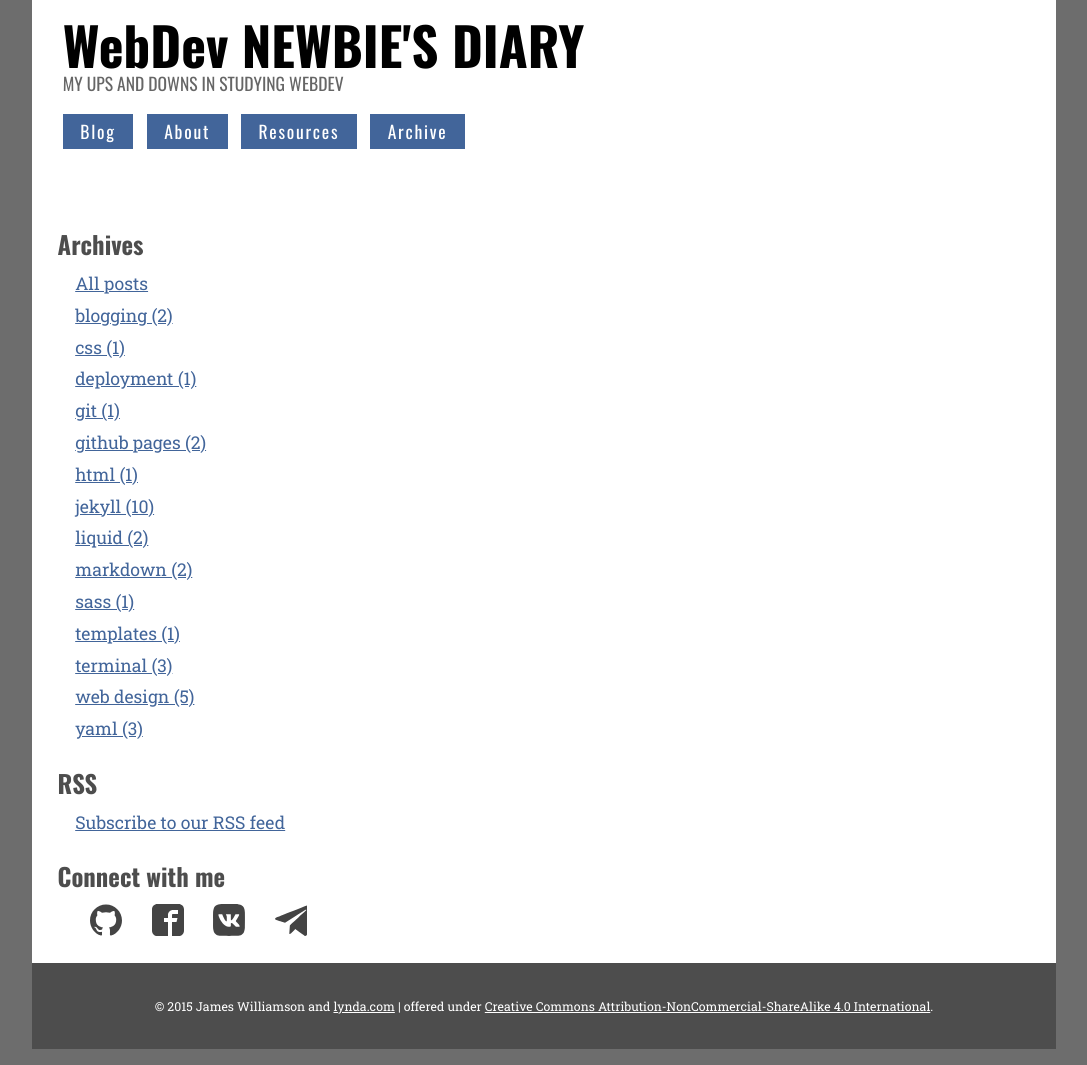
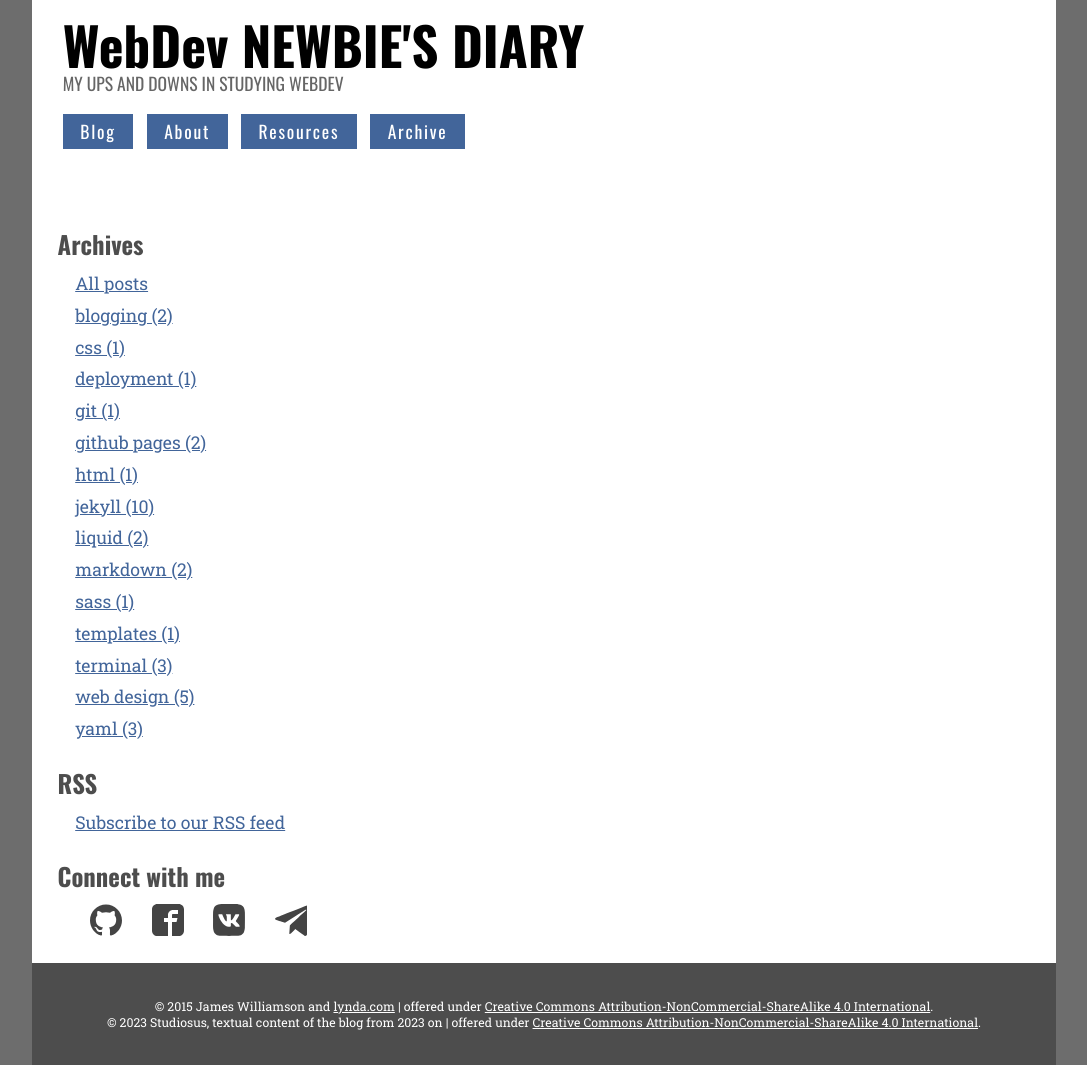
Before and after one commit to maxhomm/ups-n-downs, a Jekyll site: the page built from index.html, in a window 1280 px wide. Shown: the whole page, without its empty margins (96-1183 px from the left). Built offline with Jekyll 4.4.1, drawn with Linux system fonts in a browser that asks for light colours.

Commit message:
changed footers

```diff
--- a/_includes/footer-post.html
+++ b/_includes/footer-post.html
@@ -1,4 +1,5 @@
 <footer role="contentinfo" class="page-footer">
 <p class="top-link"><a href="#top">return to top</a></p>
 <p class="legal">&copy; 2015 James Williamson and <a href="http://www.lynda.com" title="lynda">lynda.com</a> | offered under <a href="http://creativecommons.org/licenses/by-nc-sa/4.0/" title="Creative Commons License">Creative Commons Attribution-NonCommercial-ShareAlike 4.0 International</a>.</p>
+<p class="legal">&copy; 2023 Studiosus, textual content of the blog from 2023 on | offered under <a href="http://creativecommons.org/licenses/by-nc-sa/4.0/" title="Creative Commons License">Creative Commons Attribution-NonCommercial-ShareAlike 4.0 International</a>.</p>
 </footer>
--- a/_includes/footer.html
+++ b/_includes/footer.html
@@ -1,3 +1,4 @@
 <footer role="contentinfo" class="page-footer">
 <p class="legal">&copy; 2015 James Williamson and <a href="http://www.lynda.com" title="lynda">lynda.com</a> | offered under <a href="http://creativecommons.org/licenses/by-nc-sa/4.0/" title="Creative Commons License">Creative Commons Attribution-NonCommercial-ShareAlike 4.0 International</a>.</p>
+<p class="legal">&copy; 2023 Studiosus, textual content of the blog from 2023 on | offered under <a href="http://creativecommons.org/licenses/by-nc-sa/4.0/" title="Creative Commons License">Creative Commons Attribution-NonCommercial-ShareAlike 4.0 International</a>.</p>
 </footer>
```
